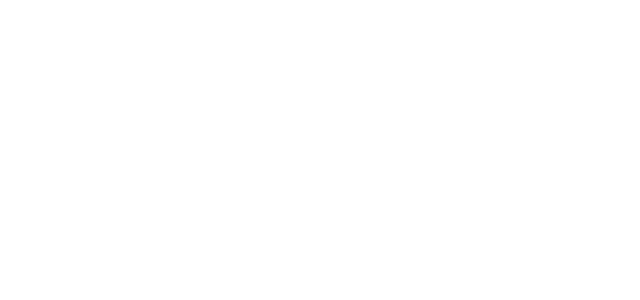
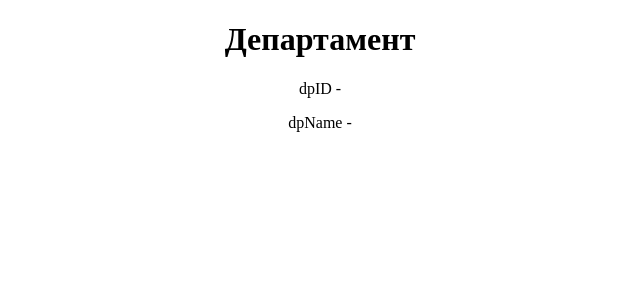
Before and after one commit to sergiy-ta/MySQL_Node_Angular_Tests, an Angular app in the folder client/: page /department/1/more in a window 1280 px wide. Before the commit this address led to /. Shown: the top 300 px of the page, without its empty margins (320-960 px from the left). Built offline with nearby package versions, Linux system fonts and the light colour scheme; no server answers.

Commit message:
created page for get more info about department

```diff
--- a/client/src/app/app-routing.module.ts
+++ b/client/src/app/app-routing.module.ts
@@ -3,6 +3,7 @@
 import { DeleteDepartmentComponent } from './department/pages/delete-department/delete-department.component';
 import { DepartmentComponent } from './department/pages/department/department.component';
 import { EditDepartmentComponent } from './department/pages/edit-department/edit-department.component';
+import { MoreDepartmentComponent } from './department/pages/more-department/more-department.component';
 import { SaveDepartmentComponent } from './department/pages/save-department/save-department.component';
 import { DeleteEmployeesComponent } from './employees/pages/delete-employees/delete-employees.component';
 import { EditEmployeesComponent } from './employees/pages/edit-employees/edit-employees.component';
@@ -13,6 +14,7 @@
 const routes: Routes = [
   { path: 'department/save', component: SaveDepartmentComponent },
   { path: 'department', component: DepartmentComponent },
+  { path: 'department/:dpID/more', component: MoreDepartmentComponent },
   { path: 'department/:dpID/edit', component: EditDepartmentComponent },
   { path: 'department/:dpID/delete', component: DeleteDepartmentComponent },
 
--- a/client/src/app/department/department.module.ts
+++ b/client/src/app/department/department.module.ts
@@ -8,6 +8,7 @@
 import { DepartmentListComponent } from './components/department-list/department-list.component';
 import { EditDepartmentComponent } from './pages/edit-department/edit-department.component';
 import { DeleteDepartmentComponent } from './pages/delete-department/delete-department.component';
+import { MoreDepartmentComponent } from './pages/more-department/more-department.component';
 
 
 
@@ -18,7 +19,8 @@
     DepartmentFormComponent,
     DepartmentListComponent,
     EditDepartmentComponent,
-    DeleteDepartmentComponent
+    DeleteDepartmentComponent,
+    MoreDepartmentComponent
   ],
   imports: [
     CommonModule,
--- /dev/null
+++ b/client/src/app/department/pages/more-department/more-department.component.html
@@ -0,0 +1,5 @@
+<div class="container">
+    <h1>Департамент</h1>
+    <p>dpID - {{ dpID }}</p>
+    <p>dpName - {{ dpName }}</p>
+</div>
--- /dev/null
+++ b/client/src/app/department/pages/more-department/more-department.component.ts
@@ -0,0 +1,35 @@
+import { Component, OnInit } from '@angular/core';
+import { ActivatedRoute, Params } from '@angular/router';
+import { DepartmentService } from '../../services/department.service';
+
+@Component({
+  selector: 'app-more-department',
+  templateUrl: './more-department.component.html',
+  styleUrls: ['./more-department.component.scss']
+})
+export class MoreDepartmentComponent implements OnInit {
+  dpID: number;
+  dpName: string;
+
+  constructor(
+    private route: ActivatedRoute,
+    private departmentService: DepartmentService
+  ) { }
+
+  ngOnInit(): void {
+    this.route.params.subscribe((params: Params) => {
+      this.get(+params.dpID);
+    });
+  }
+
+
+  private get(dpID: number): void {
+    this.departmentService.get({ dpID }).subscribe(
+      res => {
+        this.dpID = res.data.dpID;
+        this.dpName = res.data.dpName;
+      }
+    );
+  }
+
+}
--- a/client/src/styles.scss
+++ b/client/src/styles.scss
@@ -11,7 +11,7 @@
     margin: 0 auto;
 }
 
-h1 {
+h1, h2, p {
     text-align: center;
 }
 
```
Also changed, not shown: client/src/app/department/pages/more-department/more-department.component.scss (added), 1 other file (tests, documents, lock files or other folders).
